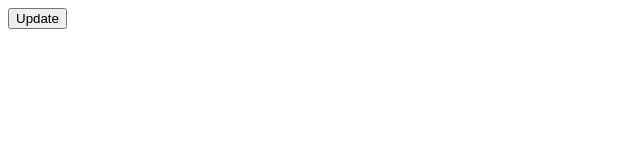
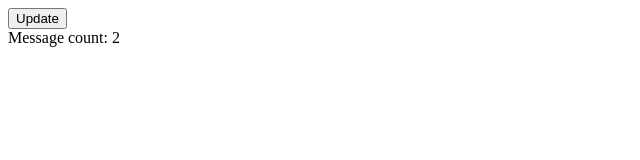
Before and after one commit to Naiem1/React-18-for-Beginners-cwm, a React (Vite) app: page / in a window 1280 px wide. Shown: the top 160 px of the page, without its empty margins (0-640 px from the left). Built offline with nearby package versions, Linux system fonts and the light colour scheme.

Commit message:
5.5-understanding-strict-mode

```diff
--- a/src/App.tsx
+++ b/src/App.tsx
@@ -1,4 +1,5 @@
 import { useState } from 'react';
+import Message from './components/Message';
 
 function App() {
   const [game, setGame] = useState({
@@ -31,7 +32,7 @@ function App() {
   const handleClick = () => {
     setCart({
       ...cart,
-      items: cart.map((item) =>
+      items: cart.items.map((item) =>
         item.id === 1 ? { ...item, quantity: item.quantity + 1 } : item
       ),
     });
@@ -39,6 +40,7 @@ function App() {
   return (
     <div>
       <button onClick={handleClick}>Update</button>
+      <Message/>
     </div>
   );
 }
--- /dev/null
+++ b/src/components/Message.tsx
@@ -0,0 +1,13 @@
+
+
+let count = 0;
+
+const Message = () => {
+  count++;
+  console.log('messaged called', count);
+  return (
+    <div>Message count: {count}</div>
+  )
+}
+
+export default Message
```
